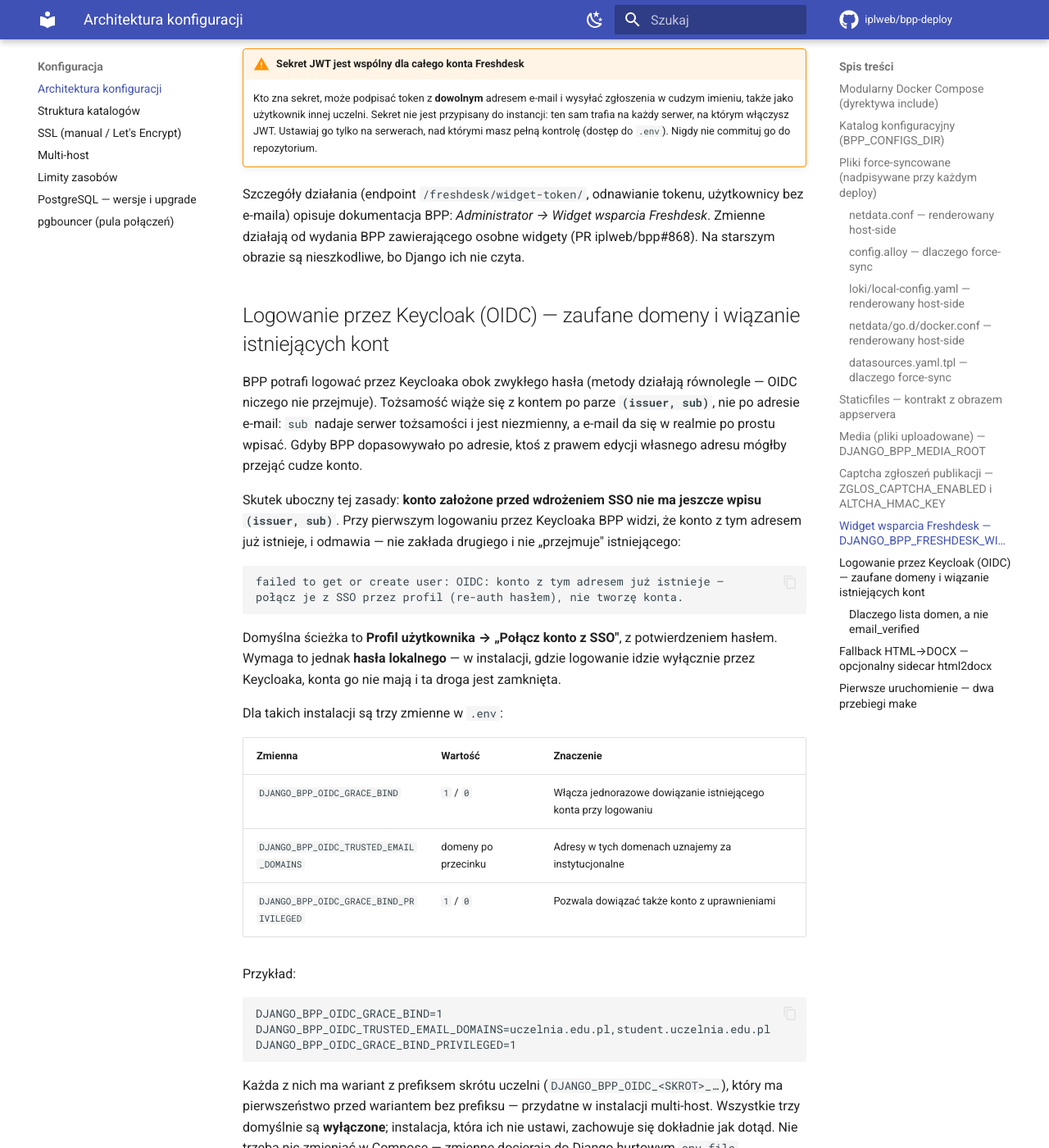
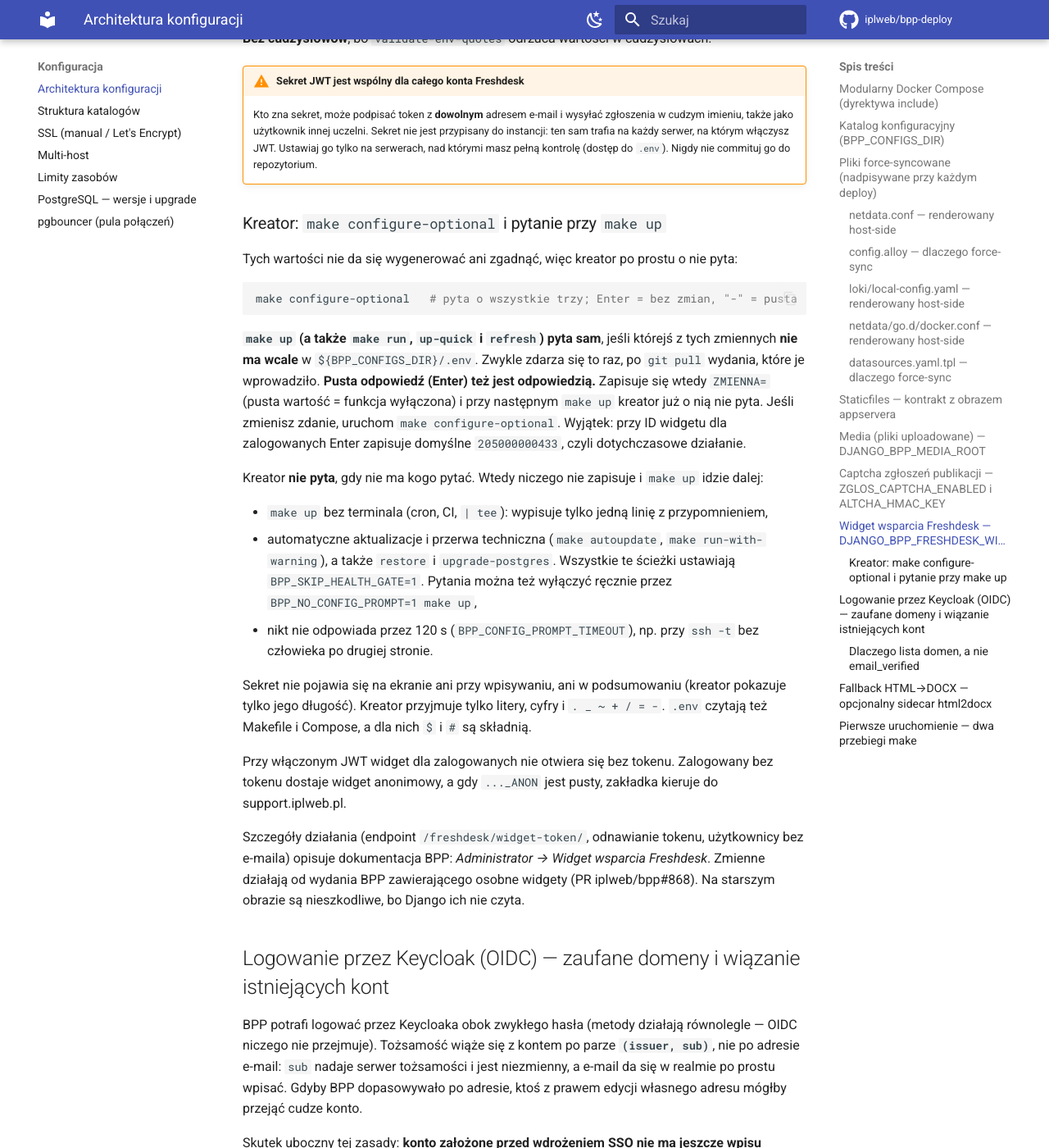
Before and after one commit to iplweb/bpp-deploy, an MkDocs documentation site: the page built from docs/konfiguracja/architektura.md, in a window 1280 px wide and 1400 px high, scrolled down 6941 px. Shown: the whole window at 82% size. Built offline with MkDocs 1.6.1 and Material for MkDocs 9.7.7, drawn with Linux system fonts in a browser that asks for light colours; comment, search, counter and statistics services are not loaded; some of the changed text lies outside the part shown.

Commit message:
docs: fallback widgetu anonimowego przy braku tokenu JWT
Co-Authored-By: Claude Opus 5.5 <noreply@anthropic.com>

````diff
--- a/docs/konfiguracja/architektura.md
+++ b/docs/konfiguracja/architektura.md
@@ -273,7 +273,7 @@ po zmianie wystarczy `make up`:
 | Zmienna | Domyślnie | Znaczenie |
 |---|---|---|
 | `DJANGO_BPP_FRESHDESK_WIDGET_ID` | `205000000433` | ID widgetu dla **zalogowanych**. Pusta wartość wyłącza zakładkę dla zalogowanych. |
-| `DJANGO_BPP_FRESHDESK_WIDGET_ID_ANON` | *(pusta)* | ID widgetu dla **niezalogowanych**. Pusta = anonimowi nie widzą zakładki (jak dotąd). |
+| `DJANGO_BPP_FRESHDESK_WIDGET_ID_ANON` | *(pusta)* | ID widgetu dla **niezalogowanych**. Pusta = anonimowi nie widzą zakładki (jak dotąd). Przy JWT służy też zalogowanym, dla których nie da się wydać tokenu (np. konto bez e-maila). |
 | `DJANGO_BPP_FRESHDESK_WIDGET_JWT_SECRET` | *(pusta)* | Sekret do podpisywania tokenów JWT. Pusta = bez uwierzytelniania (imię i e-mail tylko wstępnie wpisane w formularz). |
 
 ID widgetu to liczba z kodu osadzenia w Freshdesku (`.../widgets/<ID>.js`). Sekret JWT:
@@ -293,6 +293,41 @@ DJANGO_BPP_FRESHDESK_WIDGET_JWT_SECRET=wklej-tu-sekret-z-freshdeska
     przypisany do instancji: ten sam trafia na każdy serwer, na którym włączysz JWT.
     Ustawiaj go tylko na serwerach, nad którymi masz pełną kontrolę (dostęp do `.env`).
     Nigdy nie commituj go do repozytorium.
+
+### Kreator: `make configure-optional` i pytanie przy `make up` {#kreator-opcjonalnych}
+
+Tych wartości nie da się wygenerować ani zgadnąć, więc kreator po prostu o nie pyta:
+
+```bash
+make configure-optional   # pyta o wszystkie trzy; Enter = bez zmian, "-" = pusta
+```
+
+**`make up` (a także `make run`, `up-quick` i `refresh`) pyta sam**, jeśli którejś
+z tych zmiennych **nie ma wcale** w `${BPP_CONFIGS_DIR}/.env`. Zwykle zdarza się to
+raz, po `git pull` wydania, które je wprowadziło. **Pusta odpowiedź (Enter) też jest
+odpowiedzią.** Zapisuje się wtedy `ZMIENNA=` (pusta wartość = funkcja wyłączona)
+i przy następnym `make up` kreator już o nią nie pyta. Jeśli zmienisz zdanie, uruchom
+`make configure-optional`. Wyjątek: przy ID widgetu dla zalogowanych Enter zapisuje
+domyślne `205000000433`, czyli dotychczasowe działanie.
+
+Kreator **nie pyta**, gdy nie ma kogo pytać. Wtedy niczego nie zapisuje i `make up`
+idzie dalej:
+
+- `make up` bez terminala (cron, CI, `| tee`): wypisuje tylko jedną linię z przypomnieniem,
+- automatyczne aktualizacje i przerwa techniczna (`make autoupdate`,
+  `make run-with-warning`), a także `restore` i `upgrade-postgres`. Wszystkie te ścieżki
+  ustawiają `BPP_SKIP_HEALTH_GATE=1`. Pytania można też wyłączyć ręcznie przez
+  `BPP_NO_CONFIG_PROMPT=1 make up`,
+- nikt nie odpowiada przez 120 s (`BPP_CONFIG_PROMPT_TIMEOUT`), np. przy `ssh -t`
+  bez człowieka po drugiej stronie.
+
+Sekret nie pojawia się na ekranie ani przy wpisywaniu, ani w podsumowaniu (kreator
+pokazuje tylko jego długość). Kreator przyjmuje tylko litery, cyfry i `. _ ~ + / = -`.
+`.env` czytają też Makefile i Compose, a dla nich `$` i `#` są składnią.
+
+Przy włączonym JWT widget dla zalogowanych nie otwiera się bez tokenu. Zalogowany bez
+tokenu dostaje widget anonimowy, a gdy `..._ANON` jest pusty, zakładka kieruje do
+support.iplweb.pl.
 
 Szczegóły działania (endpoint `/freshdesk/widget-token/`, odnawianie tokenu, użytkownicy
 bez e-maila) opisuje dokumentacja BPP: *Administrator → Widget wsparcia Freshdesk*.
````
